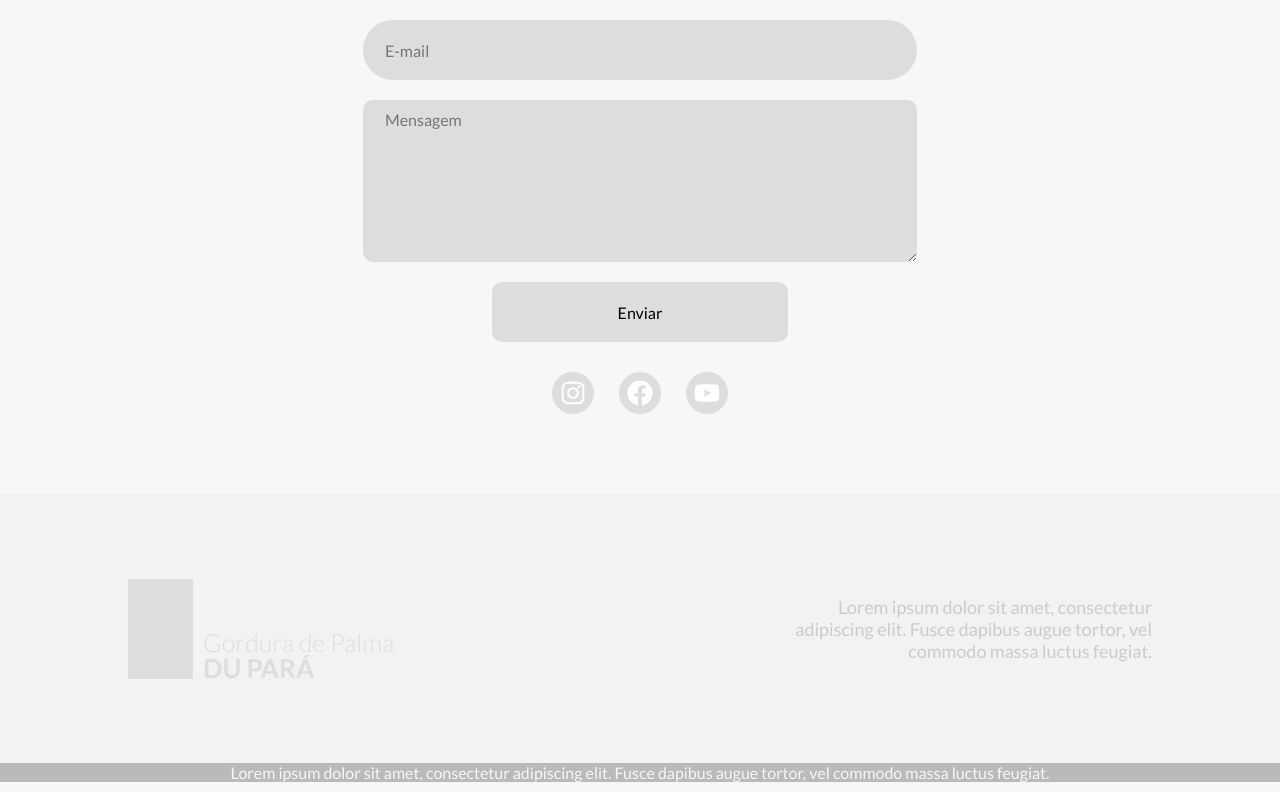
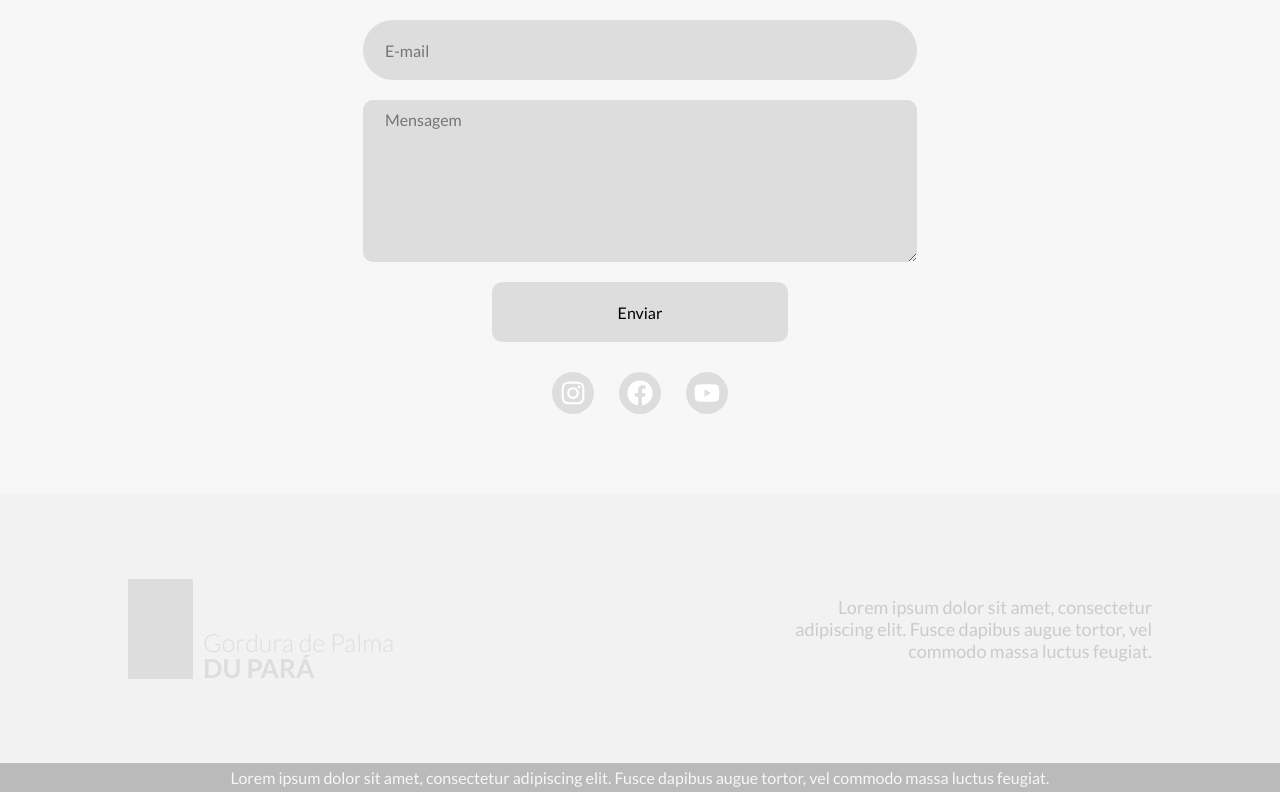
Before and after one commit to ygorthiago/landing-dupara, a Next.js app: page / in a window 1280 px wide. Shown: the part 2660-3452 px from the top of the page. Built offline with nearby package versions, Linux system fonts and the light colour scheme.

Commit message:
feat: add padding

```diff
--- a/src/components/Footer/styles.module.scss
+++ b/src/components/Footer/styles.module.scss
@@ -55,7 +55,7 @@
   .footer {
     text-align: center;
     width: 100%;
-    padding: 0 10px;
+    padding: 5px 10px;
     color: #F7F7F7;
     background: #BABABA
   }
```
